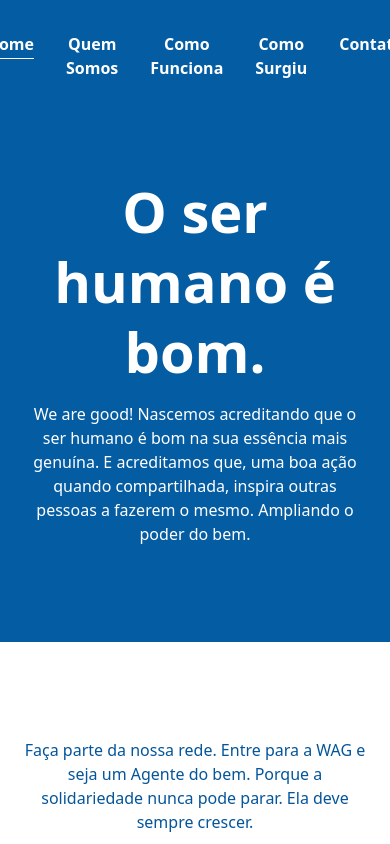
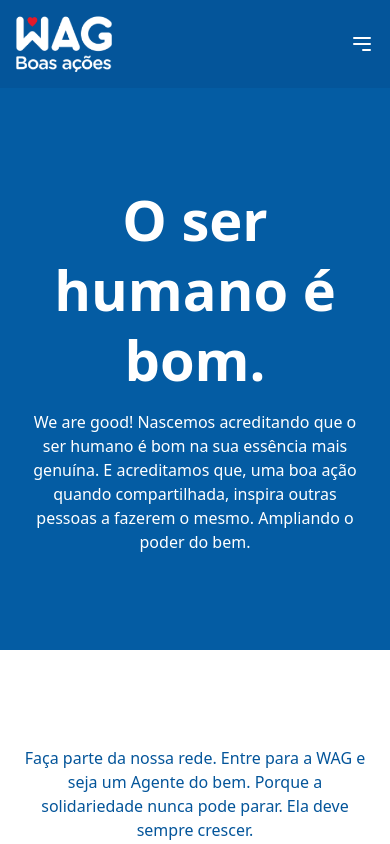
Before and after one commit to VithorTheLas/WagBoasAcoes, a React (Vite) app: page / in a window 390 px wide. Shown: the top 844 px of the page. Built offline with nearby package versions, Linux system fonts and the light colour scheme.

Commit message:
feat: update Nav Bar design when in mobile

```diff
--- a/src/components/NavBar.tsx
+++ b/src/components/NavBar.tsx
@@ -1,39 +1,83 @@
+import React, { useState } from "react";
 import { NavLink } from "react-router-dom";
 import wagLogo from "../assets/images/logo-wag-boas-acoes.png";
 
-const NavBar = () => {
+const NavBar: React.FC = () => {
+  const [isOpen, setIsOpen] = useState(false);
+
   const linkClass = ({ isActive }: { isActive: boolean }) =>
-    isActive
-      ? "font-bold underline underline-offset-8"
-      : "font-semibold no-underline";
+    `font-bold transition-colors duration-200 ${
+      isActive
+        ? "underline underline-offset-8"
+        : "font-semibold no-underline hover:text-gray-300"
+    }`;
+
+  const navLinks = [
+    { to: "/", text: "Home" },
+    { to: "/quem-somos", text: "Quem Somos" },
+    { to: "/como-funciona", text: "Como Funciona" },
+    { to: "/como-surgiu", text: "Como Surgiu" },
+    { to: "/contato", text: "Contato" },
+  ];
 
   return (
-    <nav>
-      <>
-        <div className="flex justify-center items-center pt-8">
-          <NavLink to="/">
-            <img className="flex w-24" src={wagLogo} alt="Wag Logo" />
+    <nav className="bg-custom-blue-2 md:bg-custom-blue p-4">
+      <div className="container mx-auto">
+        <div className="flex justify-between md:justify-center items-center gap-8 text-white">
+          <NavLink to="/" className="flex items-center">
+            <img
+              className="w-24"
+              src={wagLogo}
+              alt="Wag Logo"
+              onClick={() => setIsOpen(false)}
+            />
           </NavLink>
-          <div className="w-44" />
-          <div className="flex gap-8 text-white">
-            <NavLink to="/" className={linkClass}>
-              Home
-            </NavLink>
-            <NavLink to="/quem-somos" className={linkClass}>
-              Quem Somos
-            </NavLink>
-            <NavLink to="/como-funciona" className={linkClass}>
-              Como Funciona
-            </NavLink>
-            <NavLink to="/como-surgiu" className={linkClass}>
-              Como Surgiu
-            </NavLink>
-            <NavLink to="/contato" className={linkClass}>
-              Contato
-            </NavLink>
+          <div className="hidden md:flex space-x-4">
+            {navLinks.map((link) => (
+              <NavLink key={link.to} to={link.to} className={linkClass}>
+                {link.text}
+              </NavLink>
+            ))}
+          </div>
+          <button
+            onClick={() => setIsOpen(!isOpen)}
+            className="md:hidden text-white focus:outline-none transition-transform duration-200 ease-in-out"
+          >
+            <svg
+              className="w-6 h-6"
+              fill="none"
+              stroke="currentColor"
+              viewBox="0 0 24 24"
+              xmlns="http://www.w3.org/2000/svg"
+            >
+              <path
+                strokeLinecap="round"
+                strokeLinejoin="round"
+                strokeWidth={2}
+                d="M4 6h16M4 12h16m-7 6h7"
+              />
+            </svg>
+          </button>
+        </div>
+        <div
+          className={`md:hidden overflow-hidden transition-all duration-300 ease-in-out ${
+            isOpen ? "max-h-96 opacity-100" : "max-h-0 opacity-0"
+          }`}
+        >
+          <div className="pt-2 space-y-1">
+            {navLinks.map((link) => (
+              <NavLink
+                key={link.to}
+                to={link.to}
+                className={`${linkClass} block py-2 text-end text-white font-semibold`}
+                onClick={() => setIsOpen(false)}
+              >
+                {link.text}
+              </NavLink>
+            ))}
           </div>
         </div>
-      </>
+      </div>
     </nav>
   );
 };
```
